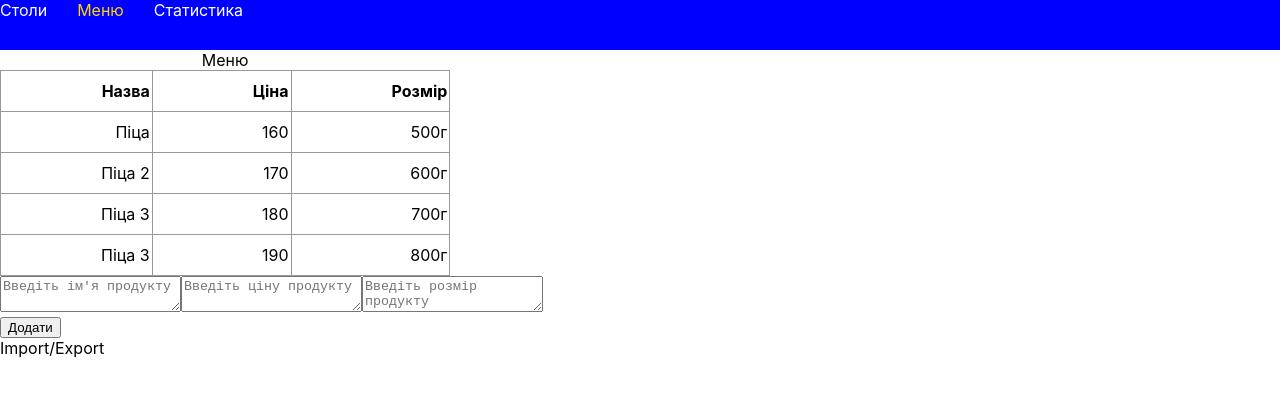
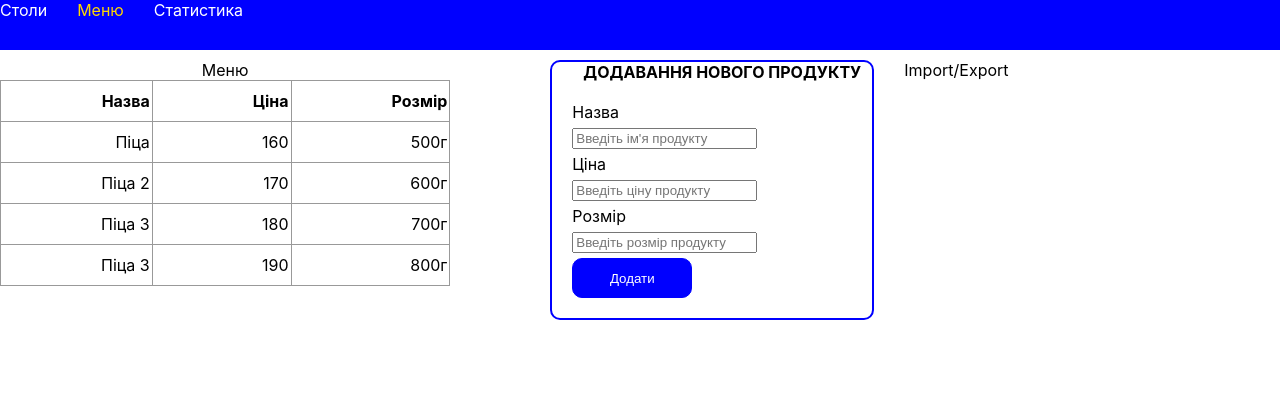
Before and after one commit to kolyaratishin/restaurant-system-front-end, a React (Create React App) app in the folder app/: page /menu in a window 1280 px wide. Shown: the top 396 px of the page. Built offline with nearby package versions, Linux system fonts and the light colour scheme.

Commit message:
changed styles of menu page

```diff
--- a/app/src/components/Menu/Menu.jsx
+++ b/app/src/components/Menu/Menu.jsx
@@ -4,13 +4,13 @@ import MenuForm from "./MenuForm/MenuForm";
 
 function Menu(props) {
 
-    const addMealToMenu = (values) =>{
+    const addMealToMenu = (values) => {
         props.addMealToMenu(values);
     }
 
     let menu = props.menu;
     return (
-        <div>
+        <div className={classes.menu_content}>
             <div>
                 <table className={classes.menu_table}>
                     <caption>Меню</caption>
@@ -22,10 +22,13 @@ function Menu(props) {
                     {menu.map(item => <MenuItem name={item.name} price={item.price} size={item.size}/>)}
                 </table>
             </div>
-            <div>
+            <div className={classes.menu_form}>
+                <div className={classes.form_caption}>
+                    ДОДАВАННЯ НОВОГО ПРОДУКТУ
+                </div>
                 <MenuForm onSubmit={addMealToMenu}/>
             </div>
-            <div>
+            <div className={classes.import_export}>
                 Import/Export
             </div>
         </div>
--- a/app/src/components/Menu/Menu.module.css
+++ b/app/src/components/Menu/Menu.module.css
@@ -1,10 +1,36 @@
+.menu_content {
+    display: flex;
+    margin-top: 10px;
+}
+
 .menu_table {
     text-align: right;
     position: relative;
     border-collapse: collapse;
+    flex: 0 0 600px;
+    margin-right: 100px;
 }
 
 .menu_table td, th {
     border: 1px solid #999;
     padding: 10px 2px 10px 100px;
 }
+
+.menu_form{
+    flex: 0 0 300px;
+    margin-right: 30px;
+    border: 2px solid blue;
+    border-radius: 10px;
+    padding-left: 20px;
+    padding-bottom: 20px;
+}
+
+.import_export{
+    flex: 1 1 auto;
+}
+
+.form_caption {
+    text-align: center;
+    margin-bottom: 20px;
+    font-weight: bold;
+}
--- a/app/src/components/Menu/MenuForm/MenuForm.jsx
+++ b/app/src/components/Menu/MenuForm/MenuForm.jsx
@@ -1,15 +1,19 @@
 import {Field, reduxForm} from "redux-form";
+import classes from "./MenuForm.module.css";
 
 
 function MenuForm(props) {
     return (
         <form onSubmit={props.handleSubmit}>
             <div>
-                <Field component={"textarea"} name="name" placeholder="Введіть ім'я продукту"/>
-                <Field component={"textarea"} name="price" placeholder="Введіть ціну продукту"/>
-                <Field component={"textarea"} name="size" placeholder="Введіть розмір продукту"/>
+                <p className={classes.input_name}>Назва</p>
+                <Field component={"input"} name="name" placeholder="Введіть ім'я продукту"/>
+                <p className={classes.input_name}>Ціна</p>
+                <Field component={"input"} name="price" placeholder="Введіть ціну продукту"/>
+                <p className={classes.input_name}>Розмір</p>
+                <Field component={"input"} name="size" placeholder="Введіть розмір продукту"/>
             </div>
-            <button>Додати</button>
+            <button className={classes.add_button}>Додати</button>
         </form>
     );
 }
--- /dev/null
+++ b/app/src/components/Menu/MenuForm/MenuForm.module.css
@@ -0,0 +1,14 @@
+.input_name{
+    margin-bottom: 5px;
+    margin-top: 5px;
+}
+
+.add_button {
+    margin-top: 5px;
+    height: 40px;
+    width: 120px;
+    border-radius: 10px;
+    border: 1px solid blue;
+    color: white;
+    background-color: blue;
+}
```
